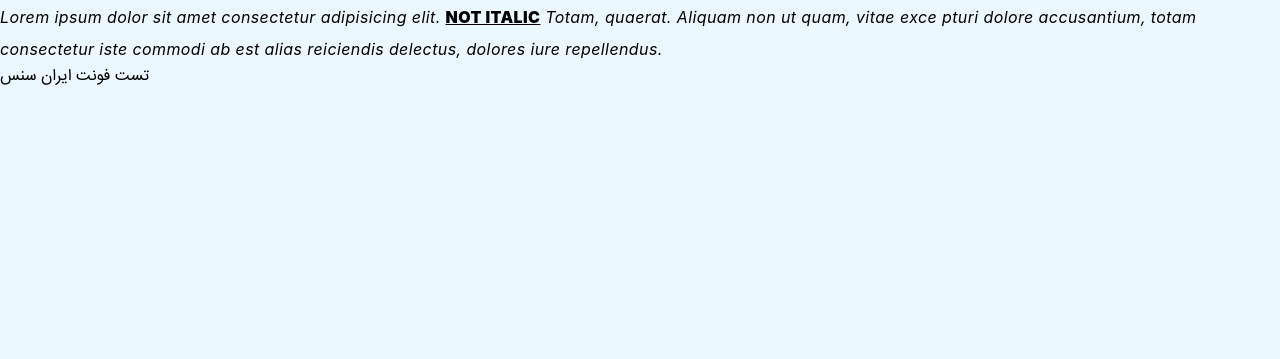
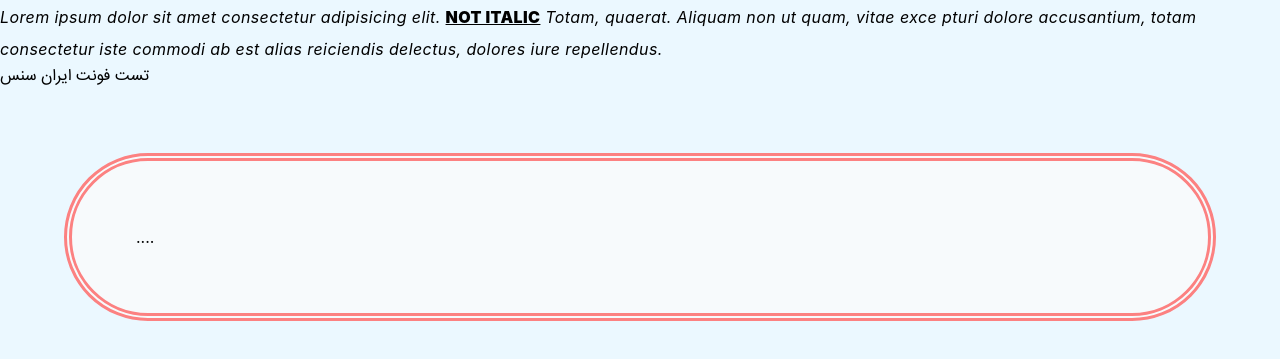
Before and after one commit to muhsenmaqsudi/tailwindcss-progress, a website built with Parcel: page index.html in a window 1280 px wide. Shown: the part 733-1092 px from the top of the page. Before the commit the page ends 823 px from the top, so only its background shows below. Built offline with nearby package versions, Linux system fonts and the light colour scheme.

Commit message:
practised borders

```diff
--- a/index.html
+++ b/index.html
@@ -47,5 +47,10 @@
       iure repellendus.
     </p>
     <p class="font-iransans">تست فونت ایران سنس</p>
+    <div
+      class="bg-gray-100 m-16 p-16 border-8 border-double rounded-full border-red-400"
+    >
+      ....
+    </div>
   </body>
 </html>
```
